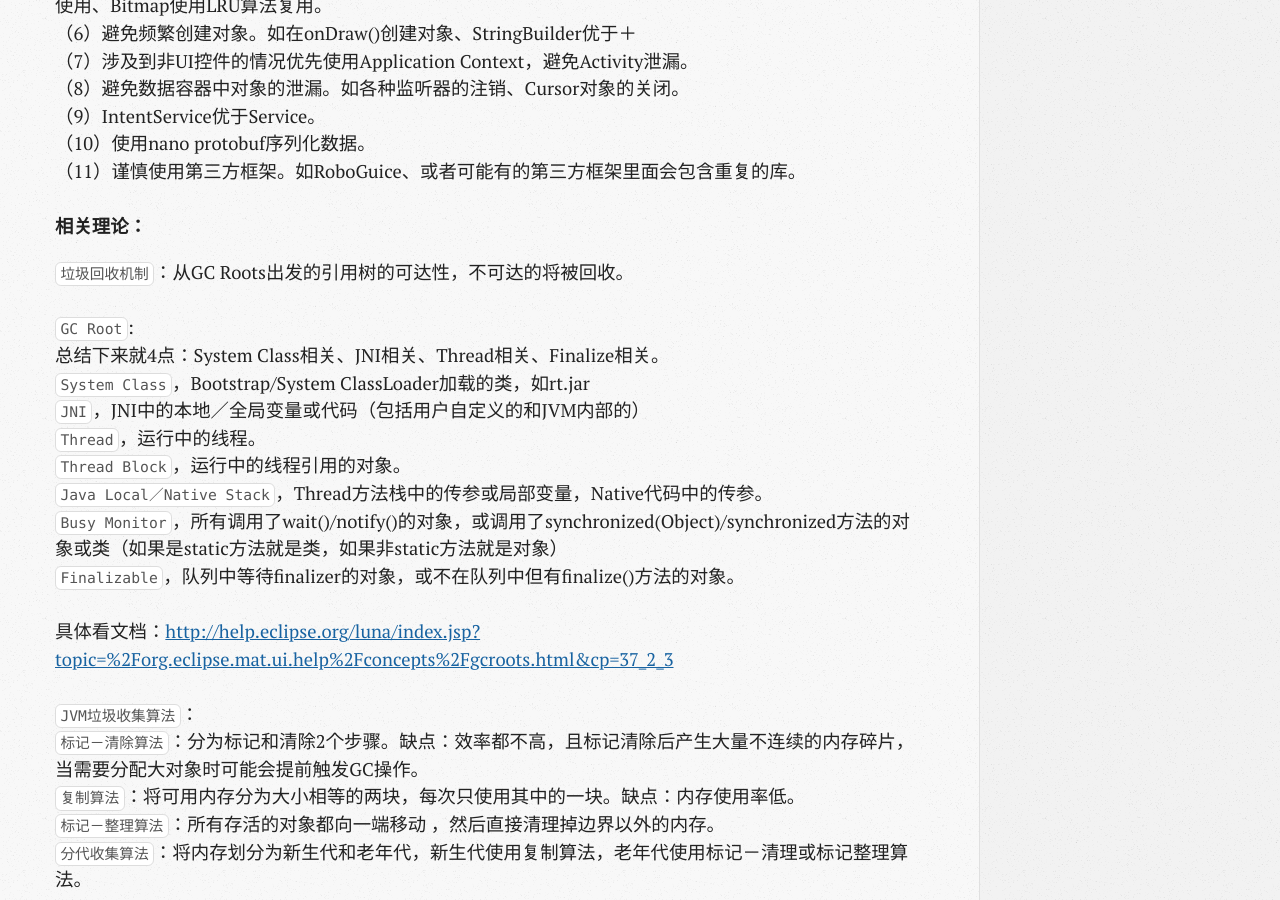
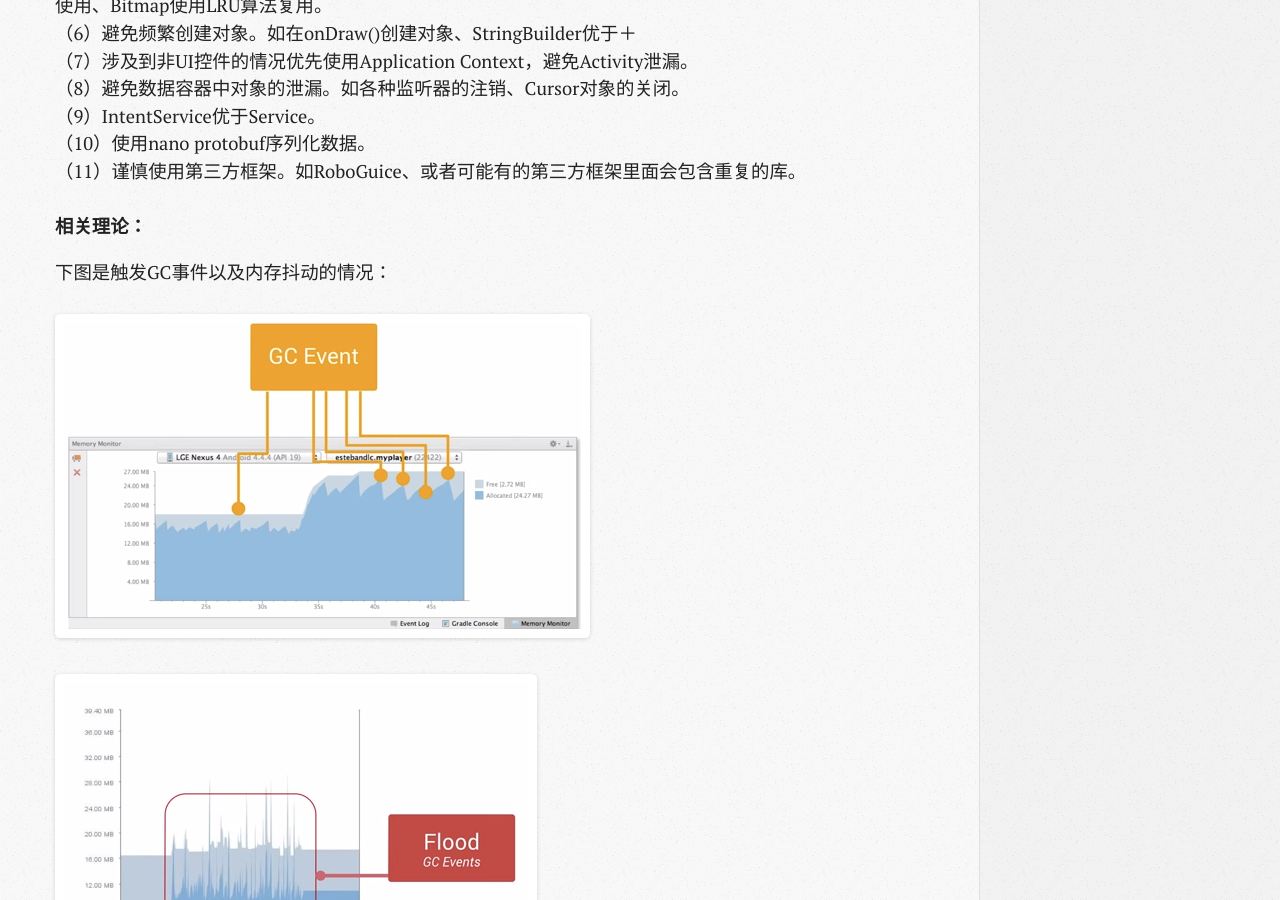
Before and after one commit to wangxinghe/wangxinghe.github.io, a Jekyll site: the page built from _posts/2018-05-12-learning-notes-android-performance-optimization.md, in a window 1280 px wide and 900 px high, scrolled down 3716 px. Built offline with Jekyll 4.4.1, drawn with Linux system fonts in a browser that asks for light colours; comment, search, counter and statistics services are not loaded.

Commit message:
[update]

```diff
--- a/_posts/2018-05-12-learning-notes-android-performance-optimization.md
+++ b/_posts/2018-05-12-learning-notes-android-performance-optimization.md
@@ -105,6 +105,12 @@ Application的onCreate中不要做太多事情。将初始化任务分成不同
 
 #### 相关理论：
 
+下图是触发GC事件以及内存抖动的情况：
+
+![](/image/2018-05-12-learning-notes-android-performance-optimization/memory_monitor_gc_event.png)
+
+![](/image/2018-05-12-learning-notes-android-performance-optimization/memory_monitor_gc.png)
+
 `垃圾回收机制`：从GC Roots出发的引用树的可达性，不可达的将被回收。
 
 `GC Root`:
```
Also changed, not shown: image/2018-05-12-learning-notes-android-performance-optimization/memory_monitor_gc.png (added), image/2018-05-12-learning-notes-android-performance-optimization/memory_monitor_gc_event.png (added).
